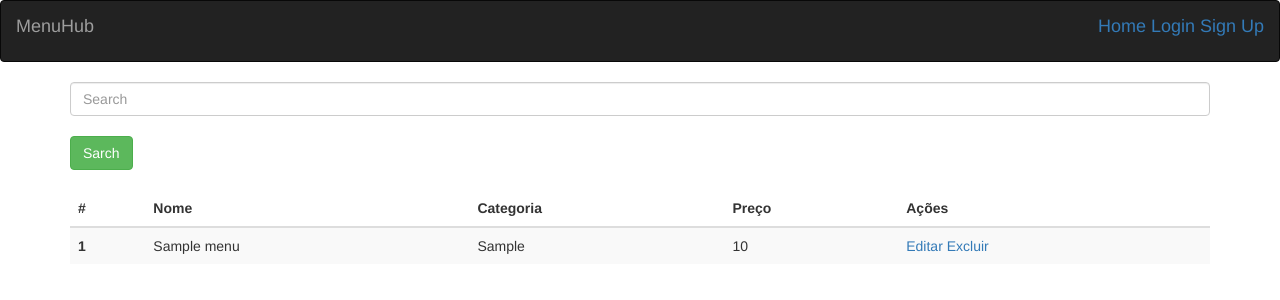
After one commit to matheusbeaumord/ManuHub, a Flask app: template templates/search.html in a window 1280 px wide. The commit adds this page. Shown: the top 300 px of the page. Run offline with Flask 3, Linux system fonts and the light colour scheme; the template is opened without the code that fills it: values that come from a table or form of the project are taken from there, others are empty; tables that the repository leaves empty hold one stand-in row (values such as "Sample post"); parts of the project's set-up code (start-up, migrations or seed data) failed here and were passed over; some libraries are stand-ins or nearby versions.

Commit message:
feat: menuhub done

```diff
--- a/app.py
+++ b/app.py
@@ -136,6 +136,22 @@ def menu():
     return render_template('menu.html', pratos=pratos)
 
 
+@app.route('/search', methods=['GET', 'POST'])
+def search():
+
+    if request.method == 'POST':
+
+        value = request.form.get('search')
+        pratos = Menu.query
+        prato = pratos.filter(Menu.nome.like('%' + value + '%'))
+        prato = prato.order_by(Menu.id).all()
+        if prato:
+            return render_template('search.html', pratos=prato)
+        return render_template('search.html', message='Desculpe, nao encontramos nenhum prato com este nome')
+
+    return render_template('search.html')
+
+
 @app.route('/menu', methods=['POST'])
 def menu_post():
     nome = request.form.get('nome')
--- a/templates/application.html
+++ b/templates/application.html
@@ -8,26 +8,16 @@
       <a class="navbar-brand" href="#">MenuHub</a>
     </div>
     <ul class="navbar-brand navbar-right">
-            <a href="{{ url_for('index') }}" class="navbar-item">
-                Home
-            </a>
+      <a href="{{ url_for('index') }}" class="navbar-item"> Home </a>
       {% if current_user.is_authenticated %}
-                <a href="{{ url_for('menu') }}" class="navbar-item">
-                    Menu
-                </a>
-            {% endif %}
-            {% if not current_user.is_authenticated %}
-                <a href="{{ url_for('login') }}" class="navbar-item">
-                    Login
-                </a>
-                <a href="{{ url_for('signup') }}" class="navbar-item">
-                    Sign Up
-                </a>
-            {% endif %}
-            {% if current_user.is_authenticated %}
-                <a href="{{ url_for('logout') }}" class="navbar-item">
-                    Logout
-                </a>
+      <a href="{{ url_for('menu') }}" class="navbar-item"> Menu </a>
+      {% endif %} {% if not current_user.is_authenticated %}
+      <a href="{{ url_for('login') }}" class="navbar-item"> Login </a>
+      <a href="{{ url_for('signup') }}" class="navbar-item"> Sign Up </a>
+      {% endif %} {% if current_user.is_authenticated %}
+      <a href="{{ url_for('search') }}" class="navbar-item"> Search </a>
+      {% endif %} {% if current_user.is_authenticated %}
+      <a href="{{ url_for('logout') }}" class="navbar-item"> Logout </a>
       {% endif %}
     </ul>
   </div>
--- a/templates/menu.html
+++ b/templates/menu.html
@@ -27,6 +27,7 @@
       <button class="btn btn-primary">Salvar</button>
     </form>
   </div>
+  <br/>
   <div class="container">
     <table class="table table-striped">
       <thead>
@@ -43,7 +44,6 @@
         <tr>
           <th scope="row">{{e.id}}</th>
           <td>{{e.nome}}</td>
-          <!-- <th scope="row">2</th> -->
           <td>{{e.categoria}}</td>
           <td>{{e.valor}}</td>
           <td>
--- /dev/null
+++ b/templates/search.html
@@ -0,0 +1,44 @@
+{% extends "application.html" %} {% block html_attribs %} lang pt_BR="BR"{%
+endblock %} {% block title %}Index{% endblock %} {% block content %}
+<div class="container">
+  <form class="d-flex" method="POST" action="{{ url_for('search') }}">
+    <input
+      class="form-control me-2"
+      type="search"
+      placeholder="Search"
+      name="search"
+    />
+    </br>
+    <button class="btn btn-success" type="submit">Sarch</button>
+  </form>
+  <br />
+  {% if message %}
+  <p>{{ message }}</p>
+  {% endif %}
+  <table class="table table-striped">
+    <thead>
+      <tr>
+        <th scope="col">#</th>
+        <th scope="col">Nome</th>
+        <th scope="col">Categoria</th>
+        <th scope="col">Preço</th>
+        <th scope="col">Ações</th>
+      </tr>
+    </thead>
+    <tbody>
+      {% for e in pratos %}
+      <tr>
+        <th scope="row">{{e.id}}</th>
+        <td>{{e.nome}}</td>
+        <td>{{e.categoria}}</td>
+        <td>{{e.valor}}</td>
+        <td>
+          <a href="/edit/{{e.id}}">Editar</a>
+          <a href="/delete/{{e.id}}">Excluir</a>
+        </td>
+      </tr>
+      {% endfor %}
+    </tbody>
+  </table>
+</div>
+{% endblock %}
```
Also changed, not shown: templates/login.html (+22 -26 lines). Lines whose indentation alone changed are shown as unchanged.
